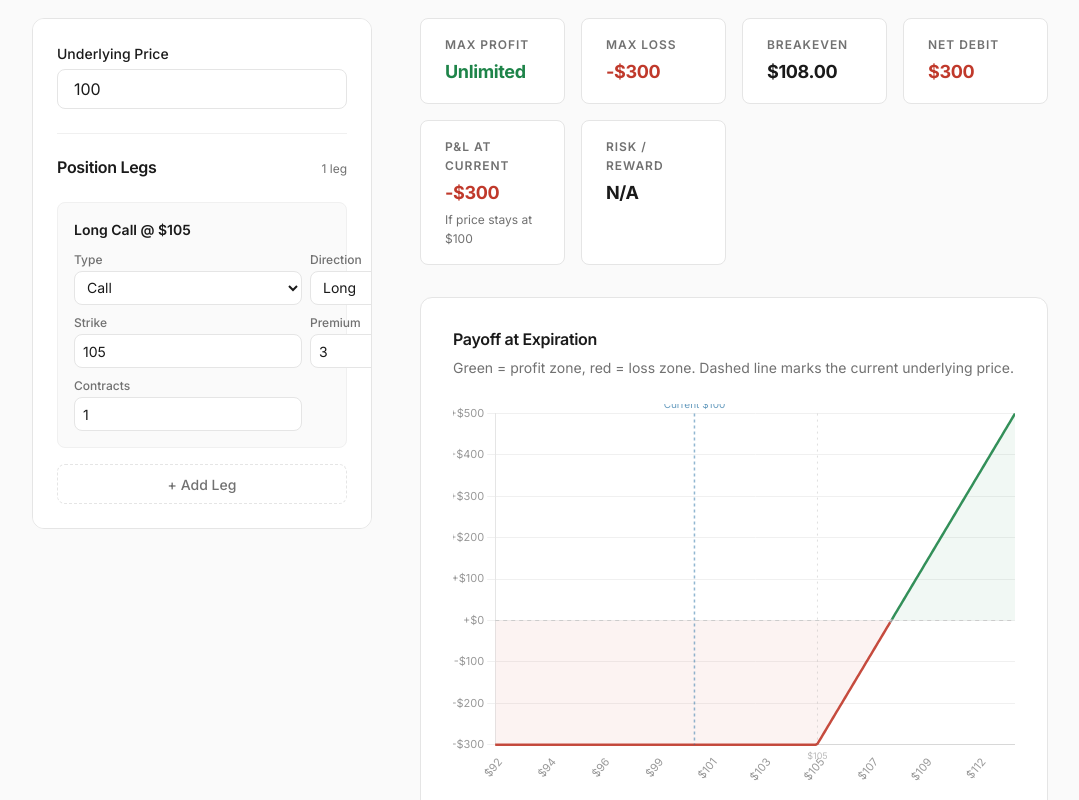
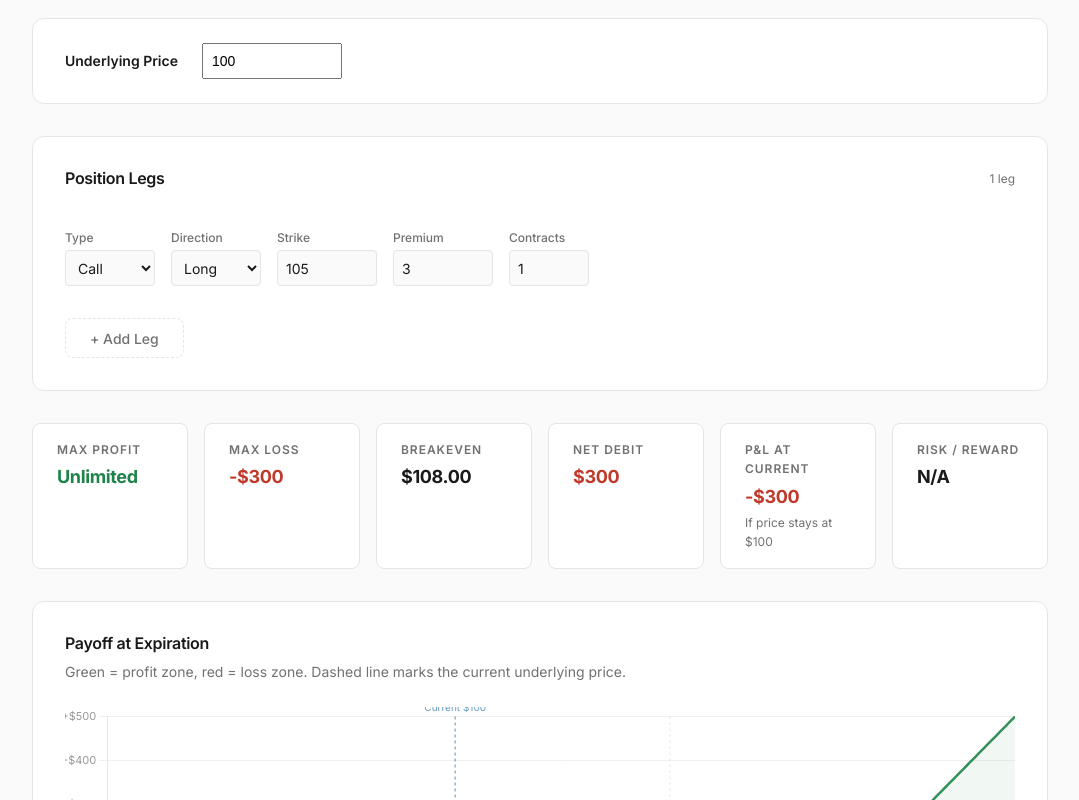
Before and after one commit to nealpathak/nealpathak.github.io, a plain HTML site: page financial-modeling/options-calculator/index.html in a window 1280 px wide. Shown: the part 540-1340 px from the top of the page, without its empty margins (100-1179 px from the left). Drawn offline with nearby package versions, Linux system fonts and the light colour scheme.

Commit message:
Update index.html

```diff
--- a/financial-modeling/options-calculator/index.html
+++ b/financial-modeling/options-calculator/index.html
@@ -16,9 +16,7 @@
   <script src="https://cdnjs.cloudflare.com/ajax/libs/Chart.js/3.9.1/chart.min.js"></script>
   <style>
     /* Strategy presets */
-    .strategy-section {
-      margin-bottom: var(--space-xl);
-    }
+    .strategy-section { margin-bottom: var(--space-xl); }
 
     .strategy-bar {
       display: flex;
@@ -56,158 +54,142 @@
       font-size: var(--text-sm);
       color: var(--color-text-tertiary);
       min-height: 1.4em;
-      transition: opacity var(--transition-fast);
     }
 
-    /* Builder layout */
-    .builder {
-      display: grid;
-      grid-template-columns: 340px 1fr;
-      gap: var(--space-2xl);
-      align-items: start;
+    /* Position builder — full-width stacked */
+    .builder-section {
+      display: flex;
+      flex-direction: column;
+      gap: var(--space-xl);
     }
 
-    .legs-panel {
+    /* Underlying price row */
+    .underlying-row {
       background: var(--color-surface);
       border: 1px solid var(--color-border);
       border-radius: var(--radius-lg);
-      padding: var(--space-lg);
-      position: sticky;
-      top: 80px;
-      max-height: calc(100vh - 100px);
-      overflow-y: auto;
-      z-index: 1;
+      padding: var(--space-lg) var(--space-xl);
+      display: flex;
+      align-items: center;
+      gap: var(--space-lg);
     }
 
-    .legs-panel__header {
+    .underlying-row label {
+      font-size: var(--text-sm);
+      font-weight: 600;
+      white-space: nowrap;
+    }
+
+    .underlying-row input {
+      width: 140px;
+      font-size: var(--text-sm);
+      padding: var(--space-xs) var(--space-sm);
+      min-height: 36px;
+    }
+
+    /* Legs section */
+    .legs-section {
+      background: var(--color-surface);
+      border: 1px solid var(--color-border);
+      border-radius: var(--radius-lg);
+      padding: var(--space-xl);
+    }
+
+    .legs-section__header {
       display: flex;
       justify-content: space-between;
-      align-items: baseline;
+      align-items: center;
       margin-bottom: var(--space-lg);
     }
 
-    .legs-panel__header h3 {
+    .legs-section__header h3 {
       font-size: var(--text-base);
       font-weight: 600;
     }
 
-    .legs-panel__count {
+    .legs-section__count {
       font-size: var(--text-xs);
       color: var(--color-text-tertiary);
     }
 
-    /* Underlying price */
-    .underlying-input {
-      margin-bottom: var(--space-lg);
-      padding-bottom: var(--space-lg);
+    /* Each leg = one horizontal row */
+    .leg-row {
+      display: flex;
+      align-items: end;
+      gap: var(--space-md);
+      padding: var(--space-md) 0;
       border-bottom: 1px solid var(--color-border-light);
+      flex-wrap: wrap;
     }
 
-    .underlying-input .form-group label {
-      font-size: var(--text-sm);
+    .leg-row:last-of-type { border-bottom: none; }
+
+    .leg-row .form-group {
+      display: flex;
+      flex-direction: column;
+      gap: 3px;
+      flex: 0 0 auto;
+    }
+
+    .leg-row .form-group label {
+      font-size: var(--text-xs);
+      color: var(--color-text-tertiary);
       font-weight: 500;
     }
 
-    .underlying-input input {
-      width: 100%;
+    .leg-row select,
+    .leg-row input[type="number"] {
+      font-size: var(--text-sm);
+      font-family: var(--font-sans);
+      padding: var(--space-xs) var(--space-sm);
+      min-height: 36px;
+      border: 1px solid var(--color-border);
+      border-radius: var(--radius-sm);
+      background: var(--color-bg);
     }
 
-    /* Legs */
-    .leg {
-      padding: var(--space-md);
-      margin-bottom: var(--space-sm);
-      border: 1px solid var(--color-border-light);
-      border-radius: var(--radius-md);
-      background: var(--color-bg);
-      transition: border-color var(--transition-fast);
-    }
+    .leg-row .fg-type select { width: 90px; }
+    .leg-row .fg-dir select { width: 90px; }
+    .leg-row .fg-strike input { width: 100px; }
+    .leg-row .fg-premium input { width: 100px; }
+    .leg-row .fg-qty input { width: 80px; }
+    .leg-row .fg-shares input { width: 90px; }
 
-    .leg:hover {
-      border-color: var(--color-border);
-    }
-
-    .leg__header {
-      display: flex;
-      justify-content: space-between;
-      align-items: center;
-      margin-bottom: var(--space-sm);
-    }
-
-    .leg__title {
-      font-size: var(--text-sm);
-      font-weight: 600;
-      color: var(--color-text);
-    }
-
-    .leg__title-detail {
-      font-weight: 400;
-      color: var(--color-text-tertiary);
-    }
-
-    .leg__remove {
+    .leg-row__remove {
       font-size: var(--text-xs);
       color: var(--color-text-tertiary);
       background: none;
-      border: none;
+      border: 1px solid transparent;
       cursor: pointer;
       font-family: var(--font-sans);
-      padding: 2px 6px;
+      padding: var(--space-xs) var(--space-sm);
       border-radius: var(--radius-sm);
       transition: all var(--transition-fast);
+      min-height: 36px;
+      display: flex;
+      align-items: center;
     }
 
-    .leg__remove:hover {
+    .leg-row__remove:hover {
       color: var(--color-risk);
       background: rgba(192, 57, 43, 0.06);
-    }
-
-    .leg__fields {
-      display: grid;
-      grid-template-columns: 1fr 1fr;
-      gap: var(--space-sm);
-    }
-
-    .leg__fields .form-group {
-      gap: 2px;
-    }
-
-    .leg__fields label {
-      font-size: var(--text-xs);
-      color: var(--color-text-tertiary);
-    }
-
-    .leg__fields input,
-    .leg__fields select {
-      font-size: var(--text-sm);
-      padding: var(--space-xs) var(--space-sm);
-      min-height: 34px;
+      border-color: rgba(192, 57, 43, 0.15);
     }
 
     .add-leg-btn {
-      width: 100%;
-      margin-top: var(--space-sm);
-      justify-content: center;
+      margin-top: var(--space-md);
       font-size: var(--text-sm);
-      padding: var(--space-sm);
+      padding: var(--space-sm) var(--space-lg);
       color: var(--color-text-tertiary);
       border-style: dashed;
     }
 
-    .add-leg-btn:hover {
-      color: var(--color-text);
-    }
+    .add-leg-btn:hover { color: var(--color-text); }
 
-    /* Results panel */
-    .results-panel {
-      display: flex;
-      flex-direction: column;
-      gap: var(--space-xl);
-      min-width: 0;
-    }
-
+    /* Stats */
     .stats-row {
       display: grid;
-      grid-template-columns: repeat(auto-fit, minmax(140px, 1fr));
+      grid-template-columns: repeat(6, 1fr);
       gap: var(--space-md);
     }
 
@@ -249,7 +231,6 @@
       border: 1px solid var(--color-border);
       border-radius: var(--radius-lg);
       padding: var(--space-xl);
-      overflow: hidden;
     }
 
     .payoff-chart-container h3 {
@@ -266,7 +247,7 @@
 
     .payoff-canvas-wrapper {
       position: relative;
-      height: 380px;
+      height: 400px;
       width: 100%;
     }
 
@@ -276,7 +257,6 @@
       border: 1px solid var(--color-border);
       border-radius: var(--radius-lg);
       padding: var(--space-xl);
-      overflow-x: auto;
     }
 
     .position-summary h3 {
@@ -289,7 +269,6 @@
       width: 100%;
       border-collapse: collapse;
       font-size: var(--text-sm);
-      table-layout: auto;
     }
 
     .position-summary-table th {
@@ -299,64 +278,51 @@
       text-transform: uppercase;
       letter-spacing: 0.06em;
       color: var(--color-text-tertiary);
-      padding: var(--space-sm) 0;
+      padding: var(--space-sm) var(--space-sm) var(--space-sm) 0;
       border-bottom: 1px solid var(--color-border);
     }
 
     .position-summary-table td {
-      padding: var(--space-sm) 0;
+      padding: var(--space-sm) var(--space-sm) var(--space-sm) 0;
       border-bottom: 1px solid var(--color-border-light);
       color: var(--color-text-secondary);
     }
 
-    .position-summary-table tr:last-child td {
-      border-bottom: none;
-    }
+    .position-summary-table tr:last-child td { border-bottom: none; }
 
     .position-summary-table .num {
       font-family: var(--font-mono);
       text-align: right;
+      padding-right: 0;
     }
 
-    .position-summary-table .long-tag {
-      color: var(--color-data);
-      font-weight: 500;
+    .position-summary-table .long-tag { color: var(--color-data); font-weight: 500; }
+    .position-summary-table .short-tag { color: var(--color-risk); font-weight: 500; }
+
+    /* Responsive */
+    @media (max-width: 900px) {
+      .stats-row { grid-template-columns: repeat(3, 1fr); }
     }
 
-    .position-summary-table .short-tag {
-      color: var(--color-risk);
-      font-weight: 500;
+    @media (max-width: 600px) {
+      .stats-row { grid-template-columns: repeat(2, 1fr); }
+
+      .leg-row {
+        gap: var(--space-sm);
       }
 
-    /* Subtle scrollbar for legs panel */
-    .legs-panel::-webkit-scrollbar { width: 4px; }
-    .legs-panel::-webkit-scrollbar-track { background: transparent; }
-    .legs-panel::-webkit-scrollbar-thumb { background: var(--color-border); border-radius: 4px; }
-
-    @media (max-width: 900px) {
-      .builder {
-        grid-template-columns: 1fr;
+      .underlying-row {
+        flex-direction: column;
+        align-items: stretch;
       }
 
-      .legs-panel {
-        position: static;
-        max-height: none;
-        overflow-y: visible;
-      }
-
-      .stats-row {
-        grid-template-columns: repeat(2, 1fr);
-      }
+      .underlying-row input { width: 100%; }
     }
 
     @media (max-width: 480px) {
-      .stats-row {
-        grid-template-columns: 1fr;
-      }
+      .stats-row { grid-template-columns: 1fr; }
 
-      .payoff-canvas-wrapper {
-        height: 280px;
-      }
+      .payoff-canvas-wrapper { height: 280px; }
     }
   </style>
 </head>
@@ -397,32 +363,38 @@
           <p class="strategy-desc" id="strategyDesc">Select a preset or build a custom strategy below.</p>
         </div>
 
-        <!-- Builder -->
-        <div class="builder">
-          <div class="legs-panel">
-            <div class="underlying-input">
-              <div class="form-group">
-                <label>Underlying Price</label>
+        <!-- Full-width stacked builder -->
+        <div class="builder-section">
+
+          <!-- Underlying price -->
+          <div class="underlying-row">
+            <label for="underlyingPrice">Underlying Price</label>
             <input type="number" id="underlyingPrice" value="100" step="0.01" min="0.01">
           </div>
-            </div>
-            <div class="legs-panel__header">
+
+          <!-- Legs -->
+          <div class="legs-section">
+            <div class="legs-section__header">
               <h3>Position Legs</h3>
-              <span class="legs-panel__count" id="legCount"></span>
+              <span class="legs-section__count" id="legCount"></span>
             </div>
             <div id="legsContainer"></div>
             <button class="btn add-leg-btn" id="addLegBtn">+ Add Leg</button>
           </div>
 
-          <div class="results-panel">
+          <!-- Stats -->
           <div class="stats-row" id="statsRow"></div>
+
+          <!-- Chart -->
           <div class="payoff-chart-container">
             <h3>Payoff at Expiration</h3>
-              <p class="chart-subtitle" id="chartSubtitle">Green = profit zone, red = loss zone. Dashed line marks the current underlying price.</p>
+            <p class="chart-subtitle">Green = profit zone, red = loss zone. Dashed line marks the current underlying price.</p>
             <div class="payoff-canvas-wrapper">
               <canvas id="payoffChart"></canvas>
             </div>
           </div>
+
+          <!-- Position summary -->
           <div class="position-summary">
             <h3>Position Summary</h3>
             <table class="position-summary-table">
@@ -431,15 +403,14 @@
                   <th>Leg</th>
                   <th>Type</th>
                   <th>Direction</th>
-                    <th style="text-align:right">Strike</th>
-                    <th style="text-align:right">Premium</th>
-                    <th style="text-align:right">Qty</th>
-                    <th style="text-align:right">Cost</th>
+                  <th class="num">Strike</th>
+                  <th class="num">Premium</th>
+                  <th class="num">Qty</th>
+                  <th class="num">Cost</th>
                 </tr>
               </thead>
               <tbody id="summaryBody"></tbody>
             </table>
-            </div>
           </div>
         </div>
 
@@ -551,7 +522,6 @@
 
     function removeLeg(id) {
       legs = legs.filter(l => l.id !== id);
-      // Clear active strategy since user is customizing
       strategyBtns.forEach(b => b.classList.remove('active'));
       strategyDesc.textContent = 'Custom strategy.';
       renderLegs();
@@ -562,47 +532,21 @@
       const leg = legs.find(l => l.id === id);
       if (leg) {
         leg[field] = field === 'type' || field === 'direction' ? value : parseFloat(value) || 0;
-        // If type changed, re-render to update fields
-        if (field === 'type') {
-          renderLegs();
-        } else {
-          // Update the leg title without full re-render
-          updateLegTitle(id);
-        }
-        // Clear active strategy
+        if (field === 'type') renderLegs();
         strategyBtns.forEach(b => b.classList.remove('active'));
         strategyDesc.textContent = 'Custom strategy.';
         recalculate();
       }
     }
 
-    function getLegLabel(leg) {
-      if (leg.type === 'stock') {
-        return leg.direction === 'long' ? 'Long Stock' : 'Short Stock';
-      }
-      const dir = leg.direction === 'long' ? 'Long' : 'Short';
-      const type = leg.type === 'call' ? 'Call' : 'Put';
-      return dir + ' ' + type + ' @ $' + leg.strike;
-    }
-
-    function updateLegTitle(id) {
-      const leg = legs.find(l => l.id === id);
-      if (!leg) return;
-      const el = legsContainer.querySelector(`.leg[data-id="${id}"] .leg__title`);
-      if (el) el.innerHTML = getLegLabel(leg);
-    }
-
     function renderLegs() {
       legCountEl.textContent = legs.length + (legs.length === 1 ? ' leg' : ' legs');
 
-      legsContainer.innerHTML = legs.map(leg => `
-        <div class="leg" data-id="${leg.id}">
-          <div class="leg__header">
-            <span class="leg__title">${getLegLabel(leg)}</span>
-            ${legs.length > 1 ? `<button class="leg__remove" onclick="window._removeLeg(${leg.id})" aria-label="Remove ${getLegLabel(leg)}">Remove</button>` : ''}
-          </div>
-          <div class="leg__fields">
-            <div class="form-group">
+      legsContainer.innerHTML = legs.map(leg => {
+        const isStock = leg.type === 'stock';
+        return `
+          <div class="leg-row" data-id="${leg.id}">
+            <div class="form-group fg-type">
               <label>Type</label>
               <select onchange="window._updateLeg(${leg.id},'type',this.value)">
                 <option value="call" ${leg.type === 'call' ? 'selected' : ''}>Call</option>
@@ -610,40 +554,38 @@
                 <option value="stock" ${leg.type === 'stock' ? 'selected' : ''}>Stock</option>
               </select>
             </div>
-            <div class="form-group">
+            <div class="form-group fg-dir">
               <label>Direction</label>
               <select onchange="window._updateLeg(${leg.id},'direction',this.value)">
                 <option value="long" ${leg.direction === 'long' ? 'selected' : ''}>Long</option>
                 <option value="short" ${leg.direction === 'short' ? 'selected' : ''}>Short</option>
               </select>
             </div>
-            ${leg.type !== 'stock' ? `
-            <div class="form-group">
+            ${!isStock ? `
+            <div class="form-group fg-strike">
               <label>Strike</label>
               <input type="number" value="${leg.strike}" step="0.50" min="0.01" oninput="window._updateLeg(${leg.id},'strike',this.value)">
             </div>
-            <div class="form-group">
+            <div class="form-group fg-premium">
               <label>Premium</label>
               <input type="number" value="${leg.premium}" step="0.05" min="0" oninput="window._updateLeg(${leg.id},'premium',this.value)">
             </div>
-            <div class="form-group">
+            <div class="form-group fg-qty">
               <label>Contracts</label>
               <input type="number" value="${leg.qty}" step="1" min="1" oninput="window._updateLeg(${leg.id},'qty',this.value)">
             </div>
-            <div class="form-group"></div>
             ` : `
-            <div class="form-group">
+            <div class="form-group fg-shares">
               <label>Shares</label>
               <input type="number" value="${leg.qty}" step="1" min="1" oninput="window._updateLeg(${leg.id},'qty',this.value)">
             </div>
-            <div class="form-group"></div>
             `}
+            ${legs.length > 1 ? `<button class="leg-row__remove" onclick="window._removeLeg(${leg.id})" aria-label="Remove leg">Remove</button>` : ''}
           </div>
-        </div>
-      `).join('');
+        `;
+      }).join('');
     }
 
-    // Expose to inline handlers
     window._removeLeg = removeLeg;
     window._updateLeg = updateLeg;
 
@@ -692,9 +634,7 @@
         pnls.push(Math.round(calcPnL(p) * 100) / 100);
       }
 
-      // Detect unlimited profit/loss analytically by checking slope at edges
-      // If P&L is still rising at the right edge, profit is unlimited (e.g. long call, long stock)
-      // If P&L is still falling at the left edge (toward $0), compute actual loss at $0
+      // Detect unlimited profit/loss analytically
       const pnlFarRight = calcPnL(hi * 10);
       const pnlAtHi = calcPnL(hi);
       const isMaxProfitUnlimited = pnlFarRight > pnlAtHi + 1;
@@ -703,7 +643,6 @@
       const pnlAtLo = calcPnL(lo);
       const isMaxLossUnlimited = pnlFarLeft < pnlAtLo - 1;
 
-      // For bounded stats, also check P&L at $0 and at a very high price
       const pnlAtZero = calcPnL(0);
       const pnlAtVeryHigh = calcPnL(hi * 5);
       const allPnlPoints = [...pnls, pnlAtZero, pnlAtVeryHigh];
@@ -712,7 +651,7 @@
       const maxLoss = isMaxLossUnlimited ? -Infinity : Math.min(...allPnlPoints);
       const pnlAtUnderlying = Math.round(calcPnL(underlying) * 100) / 100;
 
-      // Find breakevens (where P&L crosses zero)
+      // Find breakevens
       const breakevens = [];
       for (let i = 1; i < pnls.length; i++) {
         if ((pnls[i - 1] <= 0 && pnls[i] >= 0) || (pnls[i - 1] >= 0 && pnls[i] <= 0)) {
@@ -721,7 +660,7 @@
         }
       }
 
-      // Net premium (debit/credit)
+      // Net premium
       let netPremium = 0;
       legs.forEach(l => {
         if (l.type !== 'stock') {
@@ -730,7 +669,7 @@
         }
       });
 
-      // Risk/reward ratio — only meaningful when both sides are bounded
+      // Risk/reward
       let riskReward = 'N/A';
       if (!isMaxProfitUnlimited && !isMaxLossUnlimited && maxLoss < 0 && maxProfit > 0) {
         riskReward = '1:' + (maxProfit / Math.abs(maxLoss)).toFixed(1);
@@ -832,8 +771,7 @@
         type: 'line',
         data: {
           labels: prices,
-          datasets: [
-            {
+          datasets: [{
             label: 'P&L',
             data: pnls,
             segment: {
@@ -857,16 +795,12 @@
             pointHitRadius: 8,
             tension: 0,
             fill: 'origin',
-            }
-          ]
+          }]
         },
         options: {
           responsive: true,
           maintainAspectRatio: false,
-          interaction: {
-            intersect: false,
-            mode: 'index',
-          },
+          interaction: { intersect: false, mode: 'index' },
           plugins: {
             legend: { display: false },
             tooltip: {
@@ -890,7 +824,7 @@
               ticks: {
                 font: { family: 'Inter', size: 11 },
                 color: '#999',
-                maxTicksLimit: 10,
+                maxTicksLimit: 12,
                 callback: function(val) {
                   return '$' + parseFloat(this.getLabelForValue(val)).toFixed(0);
                 }
```
Lines whose indentation alone changed are shown as unchanged.
